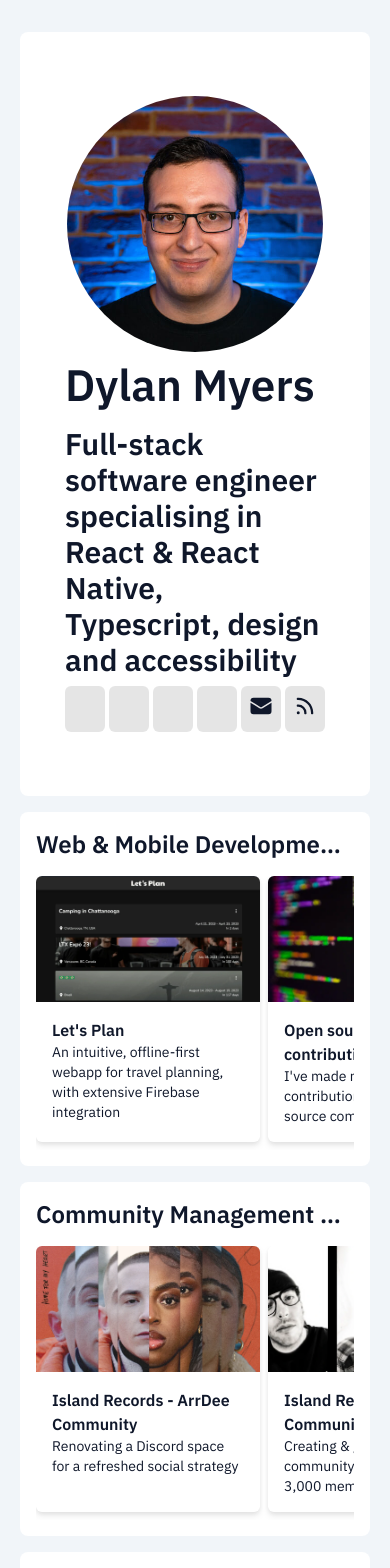
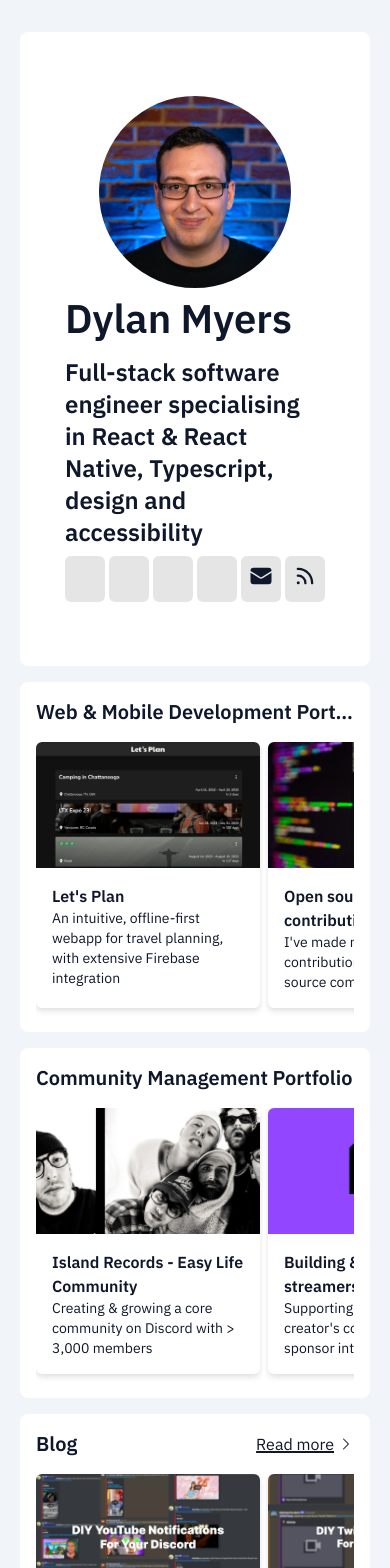
Before and after one commit to dylmye/dylmye.github.io, a Next.js app: page / in a window 390 px wide. Shown: the top 1568 px of the page. Built offline with nearby package versions, Linux system fonts and the light colour scheme; some icons are missing.

Commit message:
el wip, rem arrdee

```diff
--- a/_commportfolio/island-arrdee.md
+++ /dev/null
@@ -1,6 +0,0 @@
----
-title: "Island Records - ArrDee Community"
-date: '2022-11-00T00:00:00.000Z'
-summary: 'Renovating a Discord space for a refreshed social strategy'
-image: '/assets/portfolio/arrdee-1.webp'
----
--- a/_commportfolio/island-easylife.md
+++ b/_commportfolio/island-easylife.md
@@ -4,3 +4,14 @@ date: '2022-09-00T00:00:00.000Z'
 summary: 'Creating & growing a core community on Discord with > 3,000 members'
 image: '/assets/portfolio/easy-life-1.webp'
 ---
+
+In late 2022, I worked with [Island Records](https://www.islandrecords.co.uk/) (UMG) and their social media agency to build a Discord community for the Leciester-based pop group Easy Life. I built up a space that was shaped for the community, previously centred on a Facebook group. Working closely with the band, we built up a set of spaces and planned events leading up to the release of their sophomore album, _Maybe In Another Life_ (MIAL.) I built up a team of fans to moderate the space, and used my advanced knowledge of Discord communities to set up bots to best serve the community.
+
+I worked with the label and social media agency to help integrate the Discord community as a core part of the band's social media strategy, increasing fan loyalty and engagement. Merchandise and ticket sales also increased with the success of Discord marketing strategies. As part of the MIAL release, the band launched a Discord-exclusive limited variant of the album, on a USB drive. This release was especially popular with the community's dedicated fan core.
+
+> QUOTE FROM SAM
+
+
+**- Sam Hewitt, Easy Life**
+
+The Discord community, now 3,200+ members strong, continues to be the most popular space for Easy Life fans to find other fans to meet at gigs, make friends, engage with the band and more. Members enjoy exclusive perks for their loyalty, including merchandise discounts, being first in line for ticket presales and more.
--- a/_commportfolio/twitch-partner.md
+++ b/_commportfolio/twitch-partner.md
@@ -4,3 +4,14 @@ date: '2020-05-00T00:00:00.000Z'
 summary: "Supporting a fast-growing creator's community & sponsor integration success"
 image: '/assets/portfolio/twitch-1.webp'
 ---
+
+Between 2019 and 2022 I worked with a number of streamers of varying audience sizes, including a number of [partnered](https://www.twitch.tv/p/en/partners/) streamers. As a moderator, I had a number of responsibilities:
+
+* Building community engagement through running Discord events
+* [Integrating Twitch notifications](./discord-projects) into Discord communities to boost "early viewer" engagement
+* Creating a positive community atmosphere by filtering messages
+* Running competitions and other events under tight deadlines
+* Working with marketing partners to build effective and fun content using my audience knowledge
+* Organising community events with other team members
+
+My work with streamers has proven successful, with one partnered streamer increasing viewership 10-fold and the number of integrations many times over.
--- a/components/card-header.tsx
+++ b/components/card-header.tsx
@@ -9,7 +9,7 @@ interface CardHeaderProps {
 
 const CardHeader = ({ title, readMoreUrl }: CardHeaderProps) => (
   <div className="flex justify-between mb-4 whitespace-nowrap">
-    <h2 className="text-2xl font-bold text-ellipsis overflow-hidden">
+    <h2 className="text-xl sm:text-2xl font-bold text-ellipsis overflow-hidden">
       {title}
     </h2>
     {readMoreUrl && (
--- a/pages/index.tsx
+++ b/pages/index.tsx
@@ -38,11 +38,11 @@ const Homepage = ({ allPosts, devPosts, communityPosts }: HomepageProps) => (
           <Image
             src={profilePic}
             alt="A headshot of me"
-            className="rounded-full w-64 h-64"
+            className="rounded-full w-48 h-48 sm:w-64 sm:h-64"
           />
           <div className="mx-6 flex flex-col">
-            <h2 className="text-6xl font-bold mb-2">Dylan Myers</h2>
-            <h2 className="text-3xl font-bold mb-2">
+            <h2 className="text-5xl sm:text-6xl font-bold mb-2">Dylan Myers</h2>
+            <h2 className="text-2xl sm:text-3xl font-bold mb-2">
               Full-stack software engineer specialising in React & React Native,
               Typescript, design and accessibility
             </h2>
```
